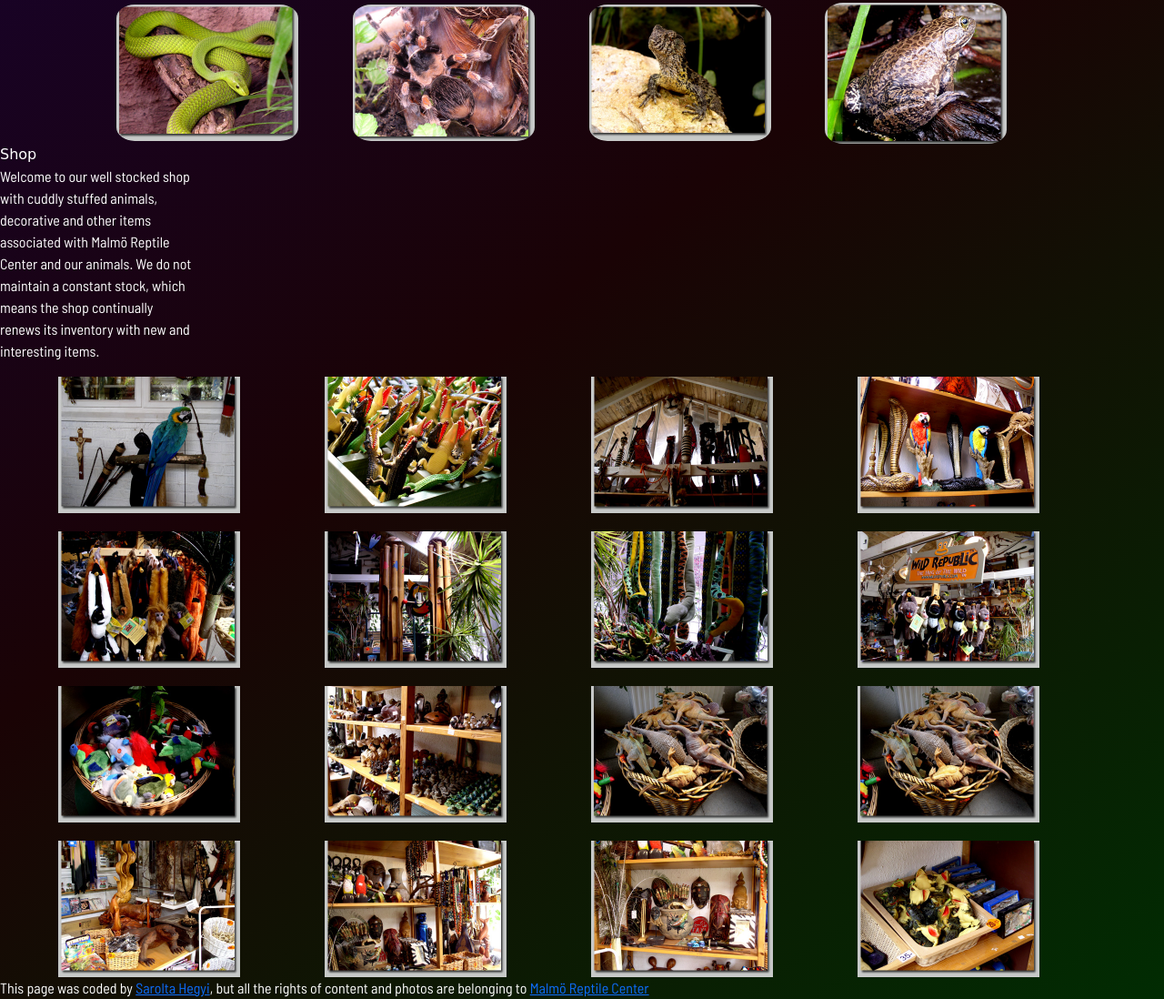
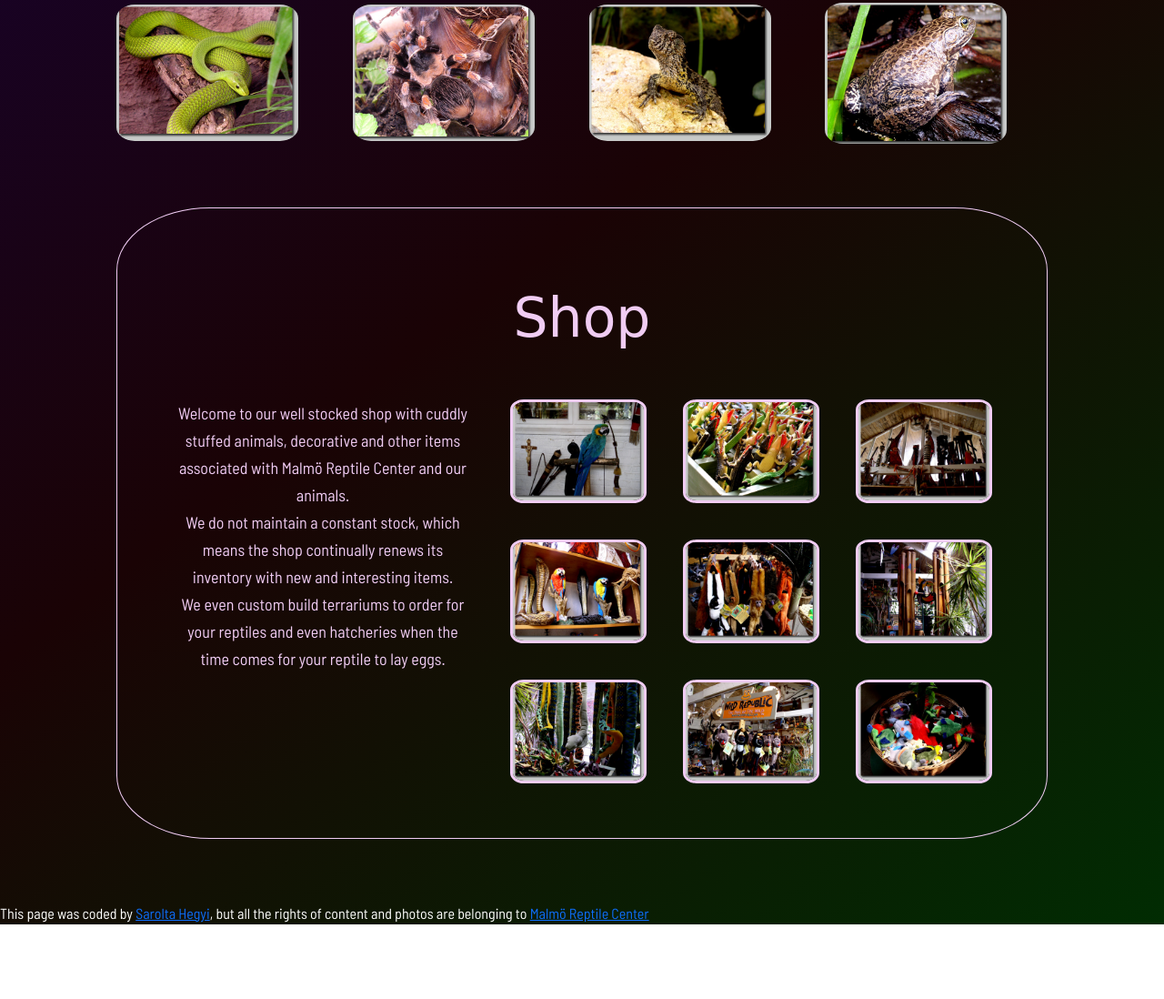
Before and after one commit to saroltah/Reptile-center, a plain HTML site: page index.html in a window 1280 px wide. Shown: the part 3232-4330 px from the top of the page at 91% size. After the commit the page ends 4248 px from the top, so only its background shows below. Drawn offline with nearby package versions, Linux system fonts and the light colour scheme; a web font is replaced by a local one.

Commit message:
added styling for shop section

```diff
--- a/index.html
+++ b/index.html
@@ -216,16 +216,23 @@
         </div>
       </div>
     </div>
-    <div class="ahop" id="shop">
+    <div class="shop" id="shop">
       <div class="title">Shop</div>
+      <div class="grid-shop">
+        <div>
           <p class="col-2">
-        Welcome to our well stocked shop with cuddly stuffed animals, decorative
-        and other items associated with Malmö Reptile Center and our animals. We
-        do not maintain a constant stock, which means the shop continually
-        renews its inventory with new and interesting items.
+            Welcome to our well stocked shop with cuddly stuffed animals,
+            decorative and other items associated with Malmö Reptile Center and
+            our animals.
             <br />
+            We do not maintain a constant stock, which means the shop
+            continually renews its inventory with new and interesting items.
+            <br />
+            We even custom build terrariums to order for your reptiles and even
+            hatcheries when the time comes for your reptile to lay eggs.
           </p>
-      <div class="grid-development">
+        </div>
+        <div class="grid-shop-image">
           <div>
             <img src="src/images/shop/s1.jpg" alt="shop" />
           </div>
@@ -253,26 +260,6 @@
           <div>
             <img src="src/images/shop/s9.jpg" alt="shop" />
           </div>
-        <div>
-          <img src="src/images/shop/s10.jpg" alt="shop" />
-        </div>
-        <div>
-          <img src="src/images/shop/s12.jpg" alt="shop" />
-        </div>
-        <div>
-          <img src="src/images/shop/s12.jpg" alt="shop" />
-        </div>
-        <div>
-          <img src="src/images/shop/s13.jpg" alt="shop" />
-        </div>
-        <div>
-          <img src="src/images/shop/s14.jpg" alt="shop" />
-        </div>
-        <div>
-          <img src="src/images/shop/s15.jpg" alt="shop" />
-        </div>
-        <div>
-          <img src="src/images/shop/s16.jpg" alt="shop" />
         </div>
       </div>
     </div>
--- a/src/about.css
+++ b/src/about.css
@@ -88,12 +88,14 @@
 .grid-development img {
   max-width: 200px;
 }
-.gallery .title {
+.gallery .title,
+.shop .title {
   font-size: 60px;
   text-align: center;
   margin: 40px 0px;
 }
-.gallery p {
+.gallery p,
+.shop p {
   width: 100%;
   text-align: center;
   font-size: 18px;
@@ -113,3 +115,33 @@
   max-width: 200px;
   border-radius: 10%;
 }
+.shop {
+  max-width: 80%;
+  padding: 60px;
+  margin: 70px auto;
+  border-radius: 10%;
+  line-height: 40px;
+  color: var(--pink-color);
+  border: 1px solid var(--pink-color);
+}
+.grid-shop {
+  width: 100%;
+  display: grid;
+  grid-template-columns: repeat(2, 1fr);
+  grid-gap: 40px;
+  margin-top: 70px;
+}
+.grid-shop-image {
+  width: 100%;
+  display: grid;
+  grid-template-columns: repeat(3, 1fr);
+  grid-gap: 40px;
+  align-items: center;
+  justify-content: center;
+  margin: 0 auto;
+}
+.grid-shop-image img {
+  max-width: 150px;
+  border-radius: 10%;
+  border: 3px solid var(--pink-color);
+}
```
Lines whose indentation alone changed are shown as unchanged.
